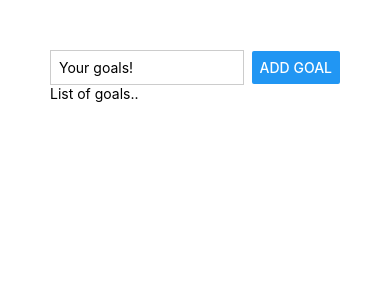
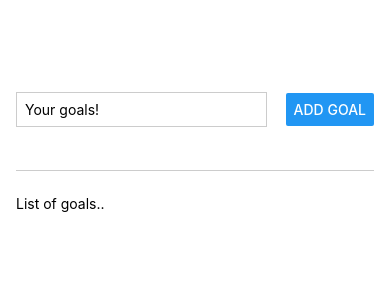
Before and after one commit to Facuscar/RNCourse, a React Native app: screen / in a window 390 px wide. Shown: the top 300 px of the page. Built offline with nearby package versions, Linux system fonts and the light colour scheme.

Commit message:
Basic styles

```diff
--- a/App.js
+++ b/App.js
@@ -8,7 +8,7 @@ export default function App() {
         <TextInput style={styles.textInput} placeholder='Your goals!' />
         <Button title='Add goal' />
       </View>
-      <View>
+      <View style={styles.goalsContainer}>
         <Text>
           List of goals..
         </Text>
@@ -20,17 +20,26 @@ export default function App() {
 const styles = StyleSheet.create({
   appContainer: {
     padding: 50,
+    paddingHorizontal: 16,
+    flex: 1
   },
   inputContainer: {
+    flex: 1,
     flexDirection: 'row',
     justifyContent: 'space-between',
-    alignItems: 'center'
+    alignItems: 'center',
+    marginBottom: 24,
+    borderBottomWidth: 1,
+    borderBottomColor: '#cccccc'
   },
   textInput: {
     borderWidth: 1,
     borderColor: '#cccccc',
-    width: '80%',
+    width: '70%',
     marginRight: 8,
     padding: 8,
+  },
+  goalsContainer: {
+    flex: 5,
   }
 });
```
